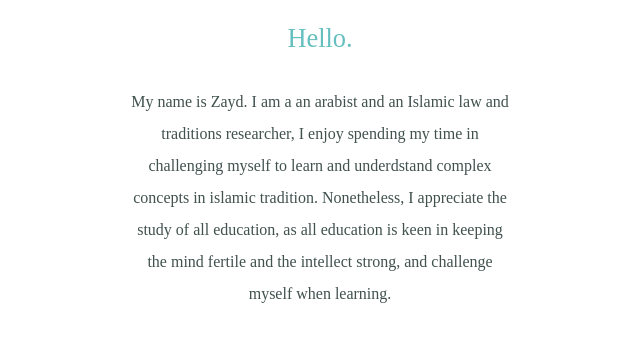
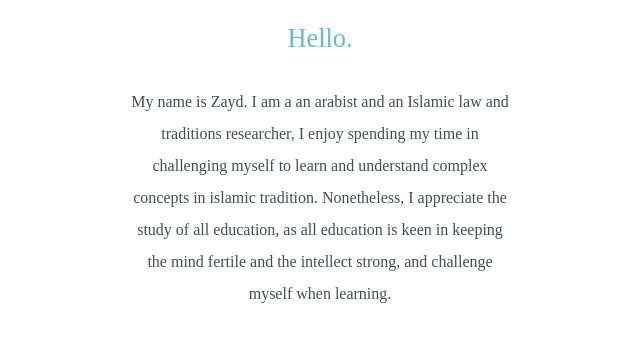
Before and after one commit to mzayd/cv, a plain HTML site: page index.html in a window 1280 px wide. Shown: the part 912-1269 px from the top of the page, 320-960 px from the left. Drawn offline with nearby package versions, Linux system fonts and the light colour scheme; a web font is replaced by a local one.

Commit message:
Update index.html

```diff
--- a/index.html
+++ b/index.html
@@ -33,7 +33,7 @@
       <img class="icon" src="images/employee.png" alt="employee-img">
       <h2 style="font-family: 'ariel', serif">Hello.</h2>
       <p class="profile-text">My name is Zayd. I am a an arabist and an Islamic law and traditions researcher, I enjoy spending my time in challenging
-        myself to learn and underdstand complex concepts in islamic tradition. Nonetheless, I appreciate the study of all education, as all education
+        myself to learn and understand complex concepts in islamic tradition. Nonetheless, I appreciate the study of all education, as all education
         is keen in keeping the mind fertile and the intellect strong,
          and challenge myself when learning.</p>
     </div>
```
